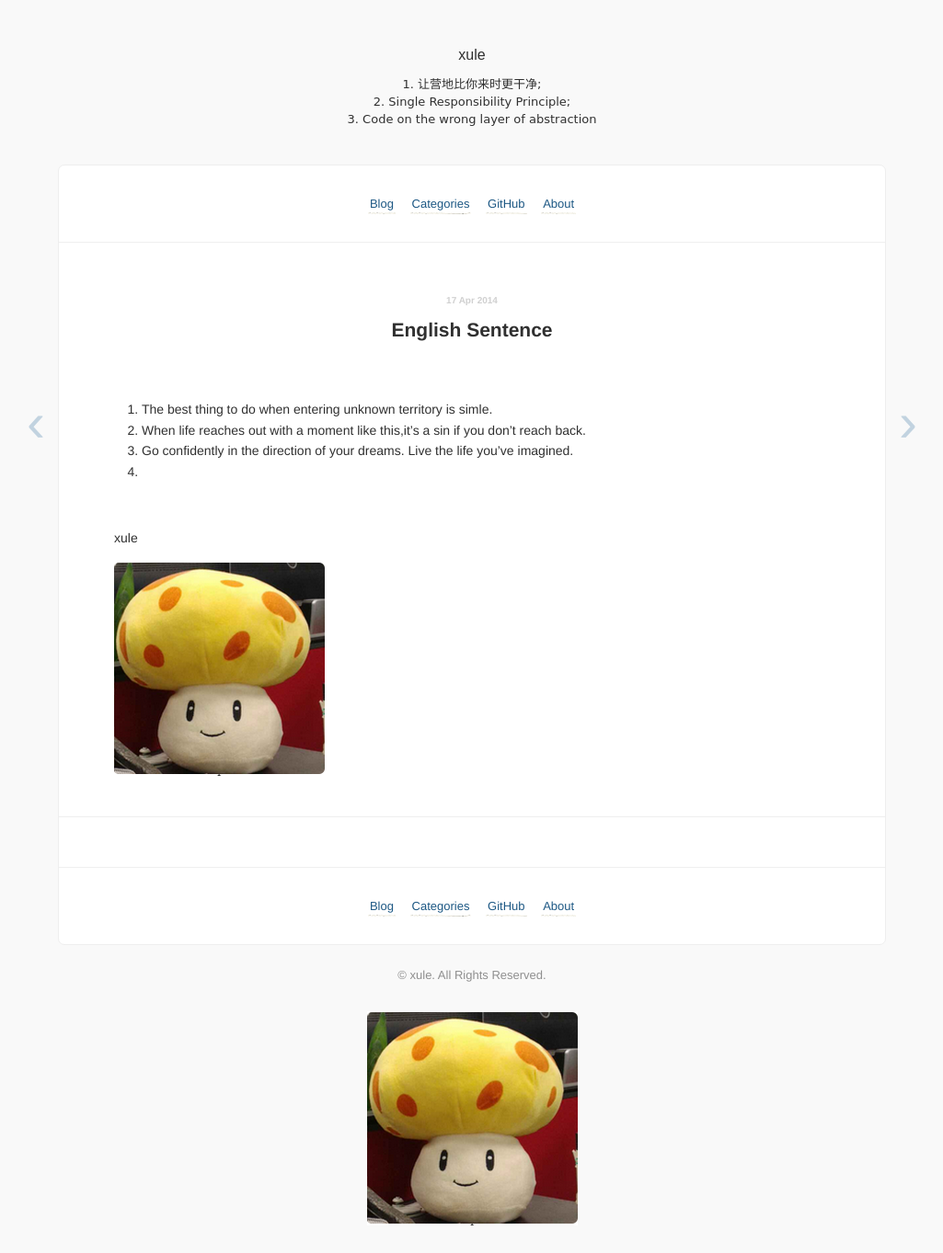
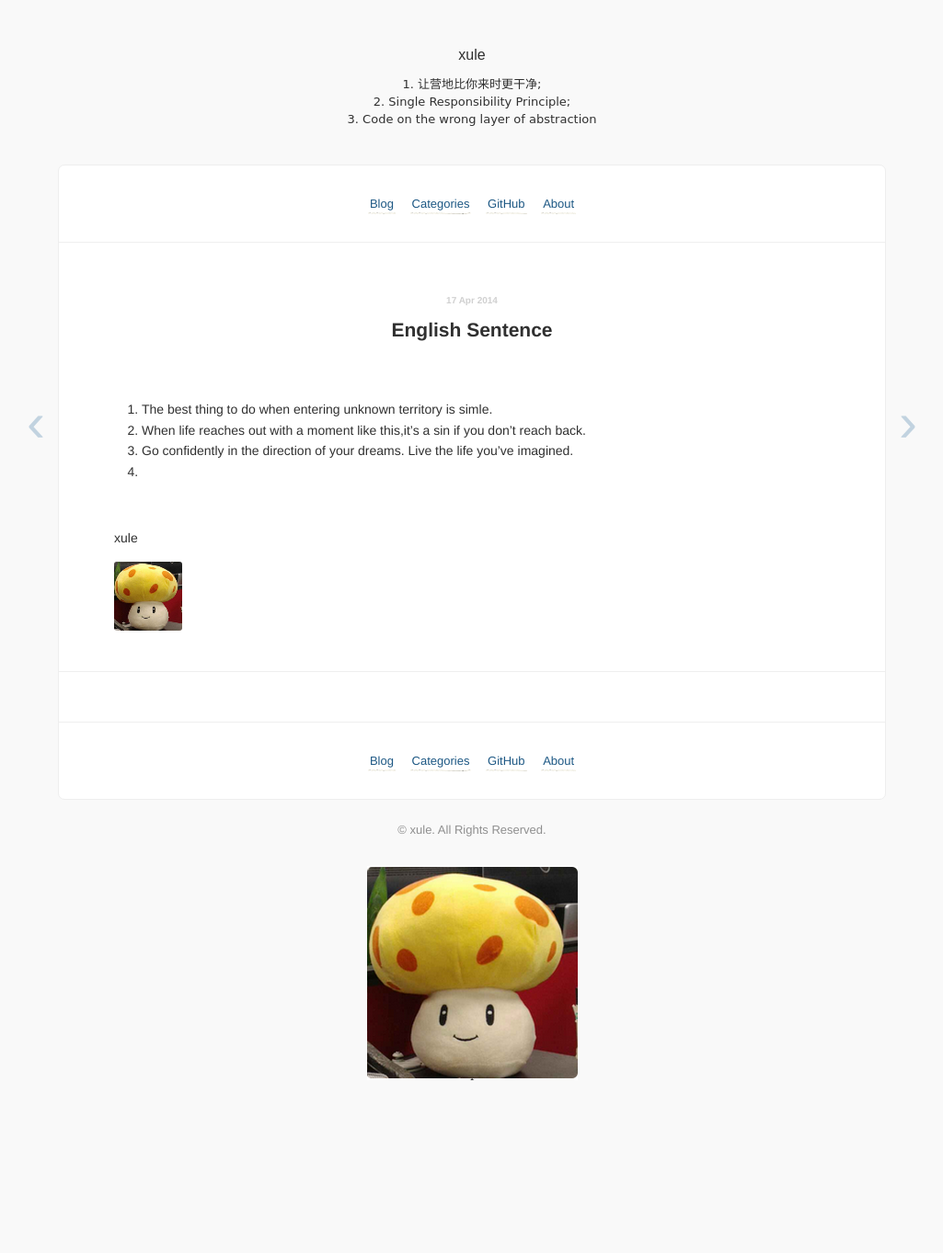
Before and after one commit to xule1991/xule1991.github.io, a Jekyll site: the page built from _posts/2014-04-17-English-Sentence.md, in a window 1280 px wide. Shown: the whole page at 92% size, without its empty margins (127-1152 px from the left). Built offline with Jekyll 4.4.1, drawn with Linux system fonts in a browser that asks for light colours; Markdown is read by kramdown in place of the engine named in the settings; comment, search, counter and statistics services are not loaded; after the commit the page ends 1205 px from its top, so only the background shows below that.

Commit message:
upload mushroom_small.png

```diff
--- a/_includes/signoff.html
+++ b/_includes/signoff.html
@@ -3,5 +3,5 @@
   {{ site.signoff }}
 </p>
 <p>
-  <img src="{{ site.baseurl }}/images/mushroom.png" alt="scribble" />
+  <img src="{{ site.baseurl }}/images/mushroom_small.png" alt="scribble" />
 </p>
```
Also changed, not shown: images/mushroom_small.png (added).
